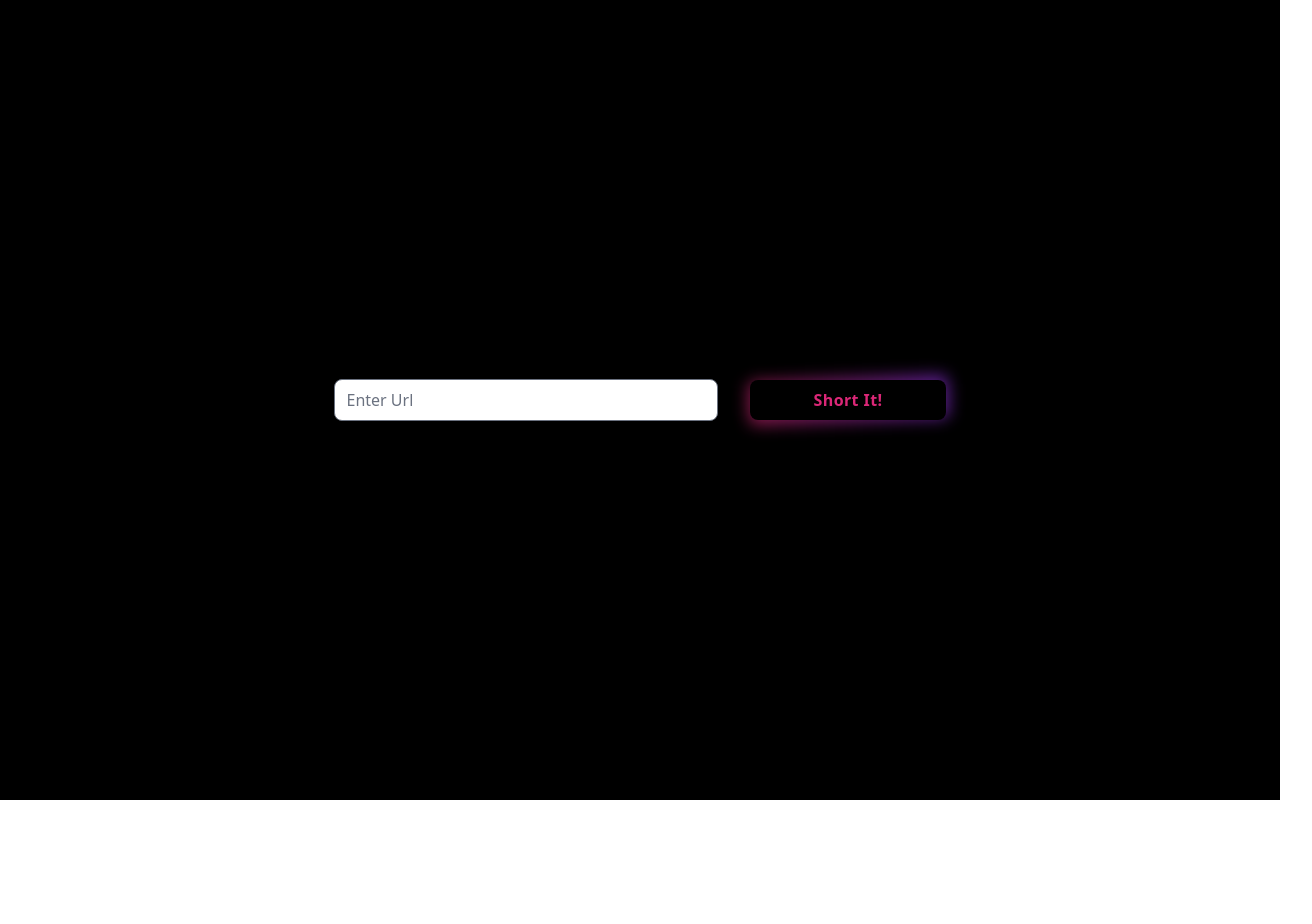
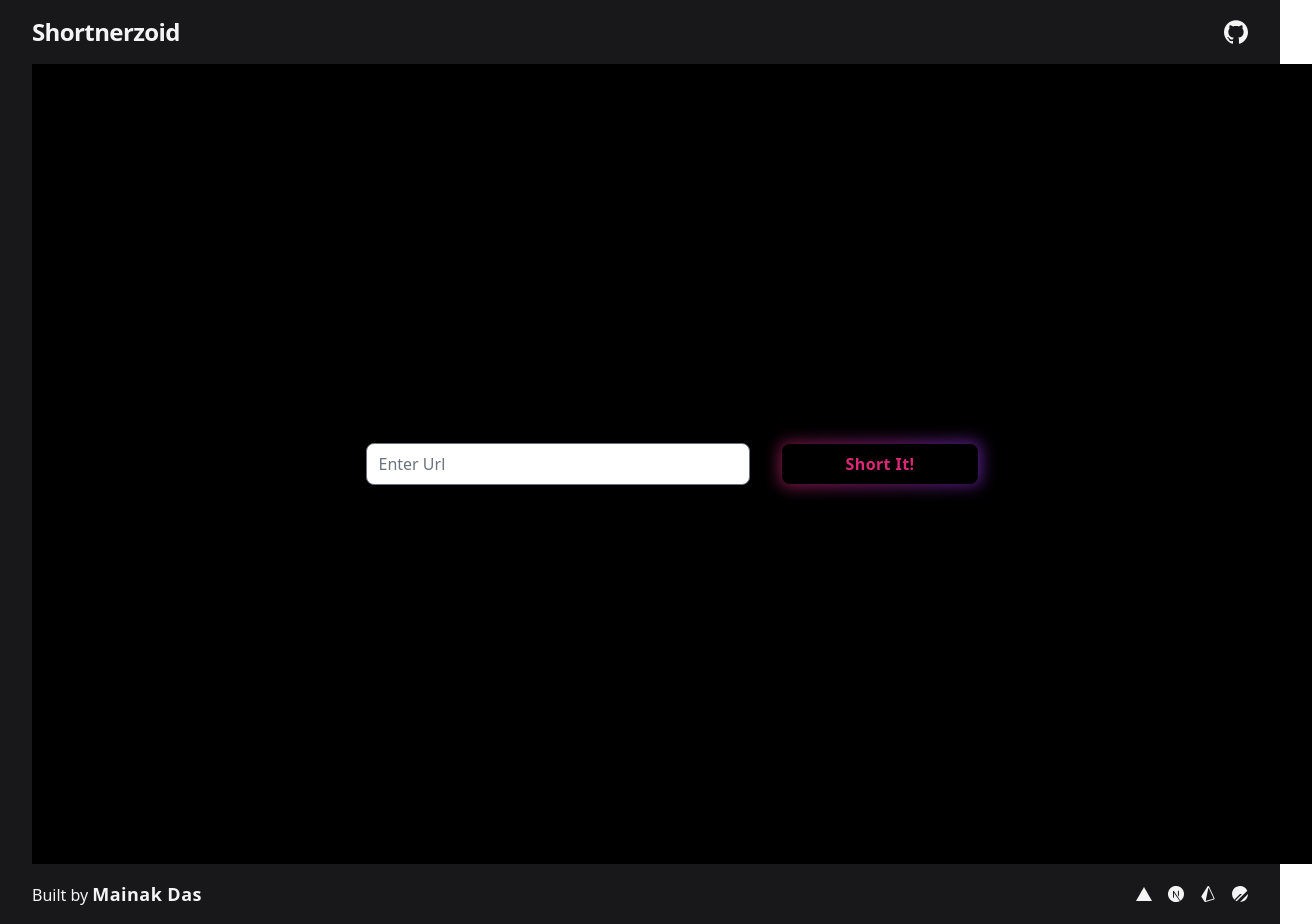
Before and after one commit to DawnMD/shortnerzoid, a Next.js app: page / in a window 1280 px wide. Shown: the whole page, 1312 px wide, since content can reach past the window. Before the commit the page ends 800 px from the top, so only its background shows below. Built offline with nearby package versions, Linux system fonts and the light colour scheme.

Commit message:
Feat: Use layout

```diff
--- a/pages/_app.tsx
+++ b/pages/_app.tsx
@@ -1,8 +1,13 @@
-import '../styles/globals.css'
-import type { AppProps } from 'next/app'
+import '../styles/globals.css';
+import type { AppProps } from 'next/app';
+import { Layout } from '../components/Layout';
 
 function MyApp({ Component, pageProps }: AppProps) {
-  return <Component {...pageProps} />
+  return (
+    <Layout>
+      <Component {...pageProps} />
+    </Layout>
+  );
 }
 
-export default MyApp
+export default MyApp;
```
